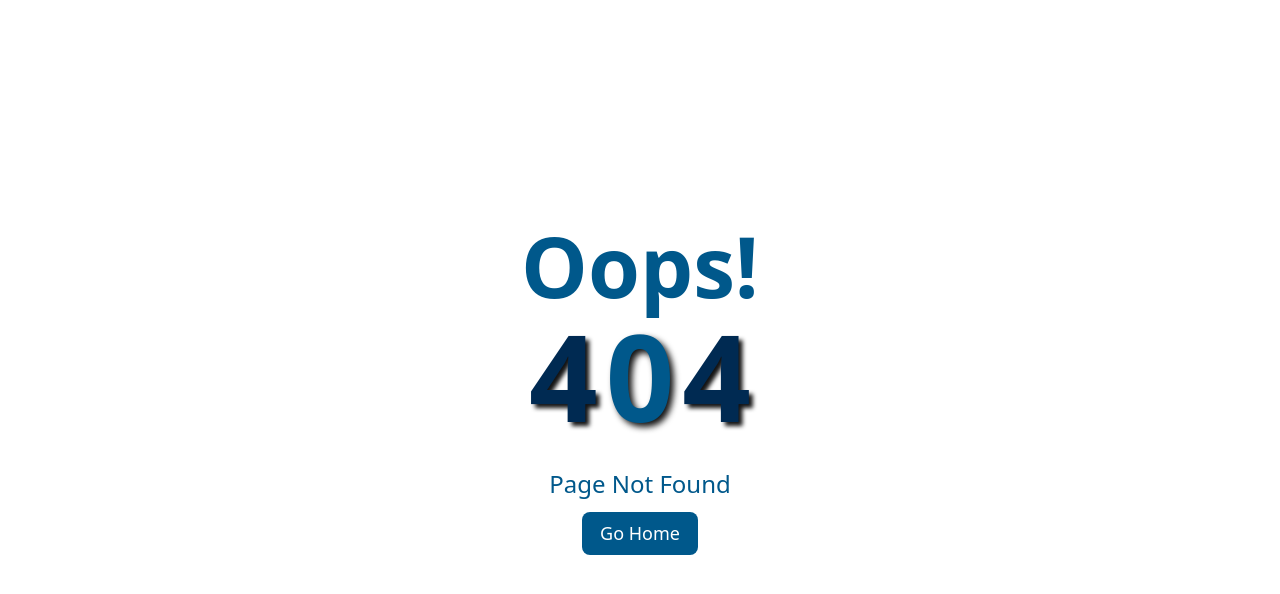
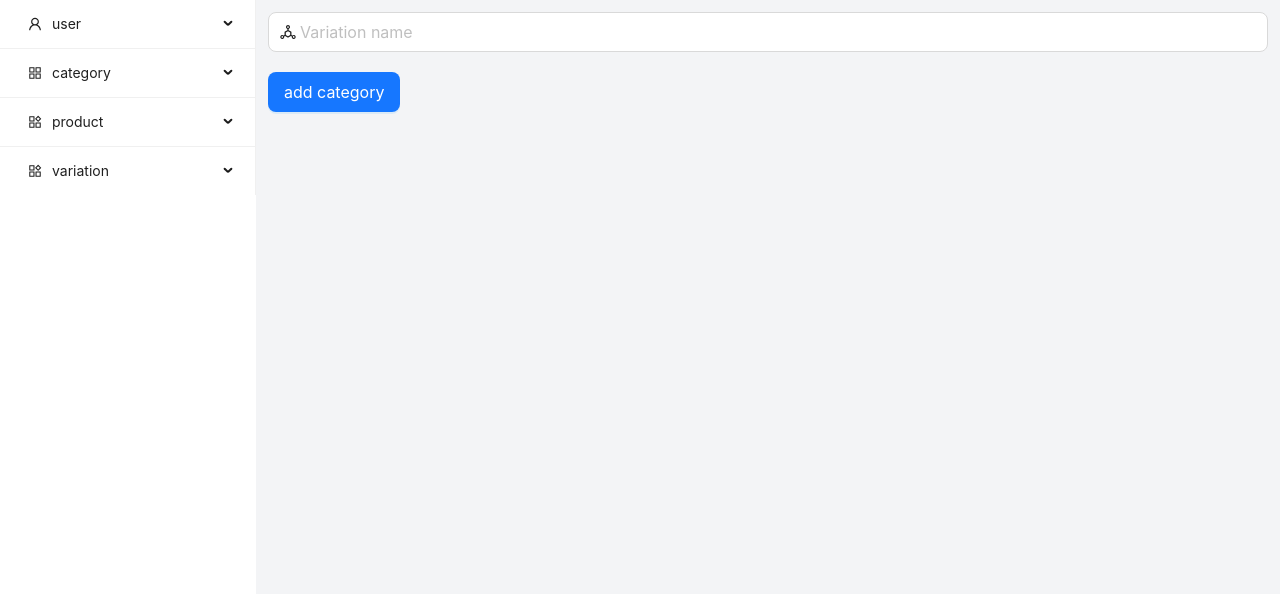
Before and after one commit to laksmisanto/Dashboard-design, a React (Vite) app: page /add-variation in a window 1280 px wide. Before the commit this address had no page. Shown: the top 594 px of the page. Built offline with nearby package versions, Linux system fonts and the light colour scheme; sample sign-in values are in the browser's storage.

Commit message:
variation-add-complete

```diff
--- a/src/App.jsx
+++ b/src/App.jsx
@@ -9,6 +9,8 @@ import CategoryList from "./pages/category/CategoryList";
 import AddProduct from "./pages/product/AddProduct";
 import ProductList from "./pages/product/ProductList";
 import Login from "./pages/Login";
+import AddVariation from "./pages/variation/AddVariation";
+import VariationList from "./pages/variation/VariationList";
 
 const App = () => {
   return (
@@ -25,6 +27,8 @@ const App = () => {
           <Route path="category-list" element={<CategoryList />} />
           <Route path="add-product" element={<AddProduct />} />
           <Route path="product-list" element={<ProductList />} />
+          <Route path="add-variation" element={<AddVariation />} />
+          <Route path="variation-list" element={<VariationList />} />
         </Route>
         <Route path="*" element={<Error />} />
       </Routes>
--- a/src/components/menu/MenuBar.jsx
+++ b/src/components/menu/MenuBar.jsx
@@ -36,6 +36,13 @@ const items = [
     getItem("add product", "/add-product", <AppstoreAddOutlined />),
     getItem("product list", "/product-list", <UnorderedListOutlined />),
   ]),
+  {
+    type: "divider",
+  },
+  getItem("variation", "variation", <ProductOutlined />, [
+    getItem("add variation", "/add-variation", <AppstoreAddOutlined />),
+    getItem("variation list", "/variation-list", <UnorderedListOutlined />),
+  ]),
 ];
 
 const MenuBar = () => {
--- /dev/null
+++ b/src/pages/variation/AddVariation.jsx
@@ -0,0 +1,76 @@
+import { DeploymentUnitOutlined } from "@ant-design/icons";
+import { Input, Button } from "antd";
+import { useState } from "react";
+import api from "../../api";
+
+const AddVariation = () => {
+  const [inputValues, setInputValues] = useState();
+
+  const handleInputValues = (e) => {
+    setInputValues(e.target.value);
+  };
+  const [btnLoading, setBtnLoading] = useState(false);
+
+  const handleAddVariation = async () => {
+    if (inputValues) {
+      console.log(inputValues);
+      setBtnLoading(true);
+      try {
+        let res = await api.post(
+          "/variation/create",
+          { name: inputValues },
+          {
+            headers: {
+              authorization:
+                "yJhbGciOiJIUzI1NiIsInR5cCI6IkpXVCJ9.eyJfaWQiOiI2NjJiMjg1NmEwN2FmNDc0ZGMyYzc0ZjAiLCJfZW1haWwiOiJsYWtzbWlzYW50bzE5OThAZ21haWwuY29tIiwiaWF0IjoxNzE0MjIwMzQzLCJleHAiOjE3MTQzMDY3NDN9.z1rxJ65hq4YCVAjmfym0UsUsRsJCXqr-Mi2YDdWGbdg",
+            },
+          }
+        );
+
+        if (inputValues) {
+          console.log("input value is : ", inputValues);
+          setBtnLoading(false);
+        }
+        if (res.status === 201) {
+          setBtnLoading(false);
+
+          setInputValues("");
+        }
+        console.log("add user successful :", res);
+      } catch (error) {
+        console.log("Add Category Error : ", error);
+      }
+    } else {
+      console.log("please fill your input fill");
+    }
+  };
+  return (
+    <>
+      <div>
+        <Input
+          size="large"
+          className="mb-5"
+          placeholder="Variation name"
+          name="name"
+          onChange={(e) => handleInputValues(e)}
+          value={inputValues}
+          prefix={<DeploymentUnitOutlined />}
+        />
+      </div>
+
+      <div>
+        {btnLoading ? (
+          <Button size="large" type="primary" loading>
+            add category
+          </Button>
+        ) : (
+          <Button size="large" type="primary" onClick={handleAddVariation}>
+            add category
+          </Button>
+        )}
+      </div>
+    </>
+  );
+};
+
+export default AddVariation;
--- /dev/null
+++ b/src/pages/variation/VariationList.jsx
@@ -0,0 +1,5 @@
+const VariationList = () => {
+  return <div>VariationList</div>;
+};
+
+export default VariationList;
```
